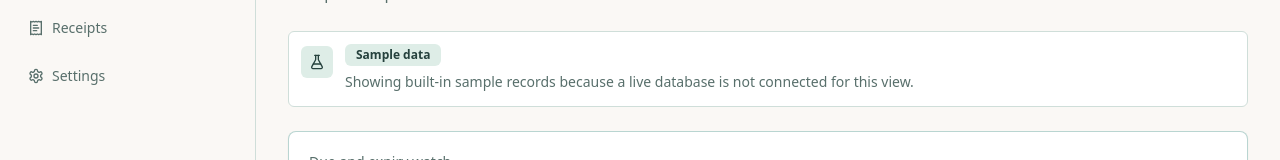
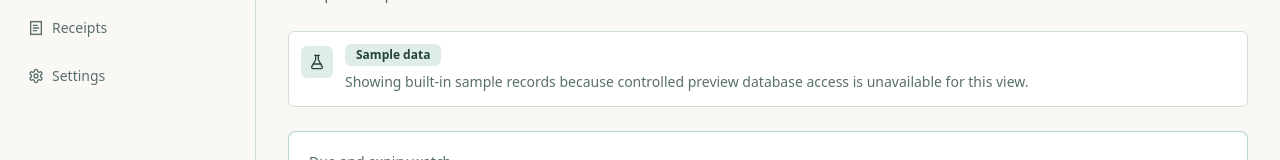
Before and after one commit to LatinMaestro/HomeVault, a Next.js app: page / in a window 1280 px wide. Shown: the part 279-439 px from the top of the page. Built offline with nearby package versions, Linux system fonts and the light colour scheme; no server answers.

Commit message:
fix: clarify sample data source state

```diff
--- a/src/components/data-source-note.tsx
+++ b/src/components/data-source-note.tsx
@@ -23,7 +23,7 @@ export function DataSourceNote({ source }: { source: DataSource }) {
           <p className="leading-6">
             {isDatabase
               ? "Showing records from the configured HomeVault database."
-              : "Showing built-in sample records because a live database is not connected for this view."}
+              : "Showing built-in sample records because controlled preview database access is unavailable for this view."}
           </p>
         </div>
       </div>
```
